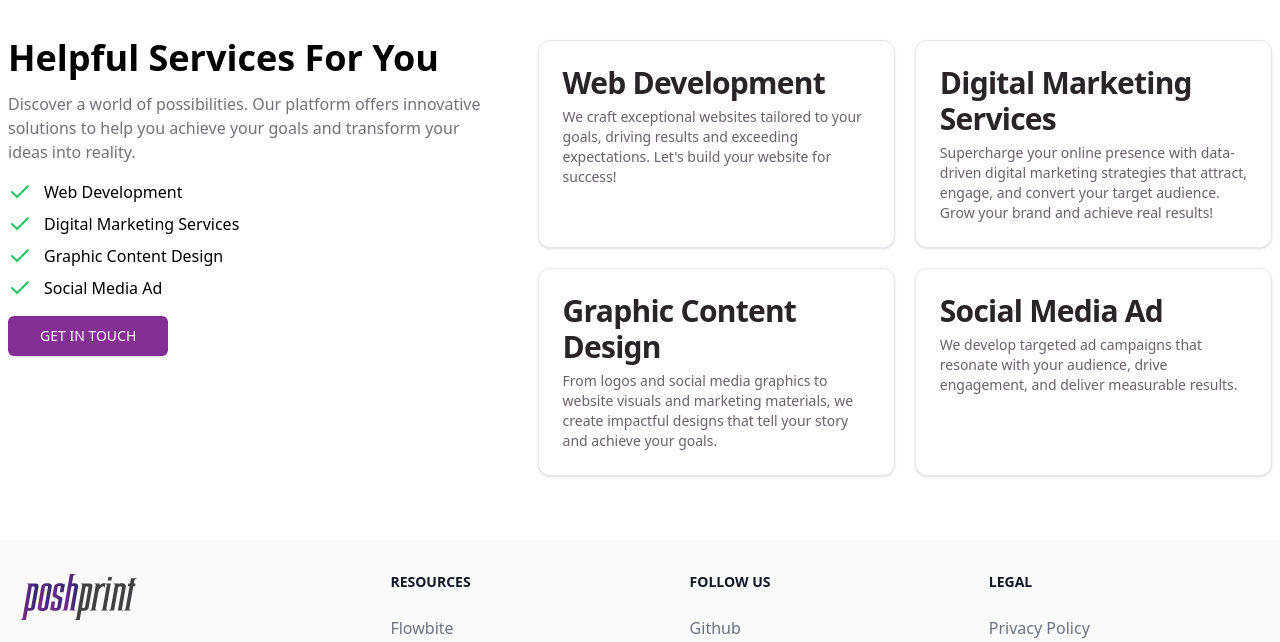
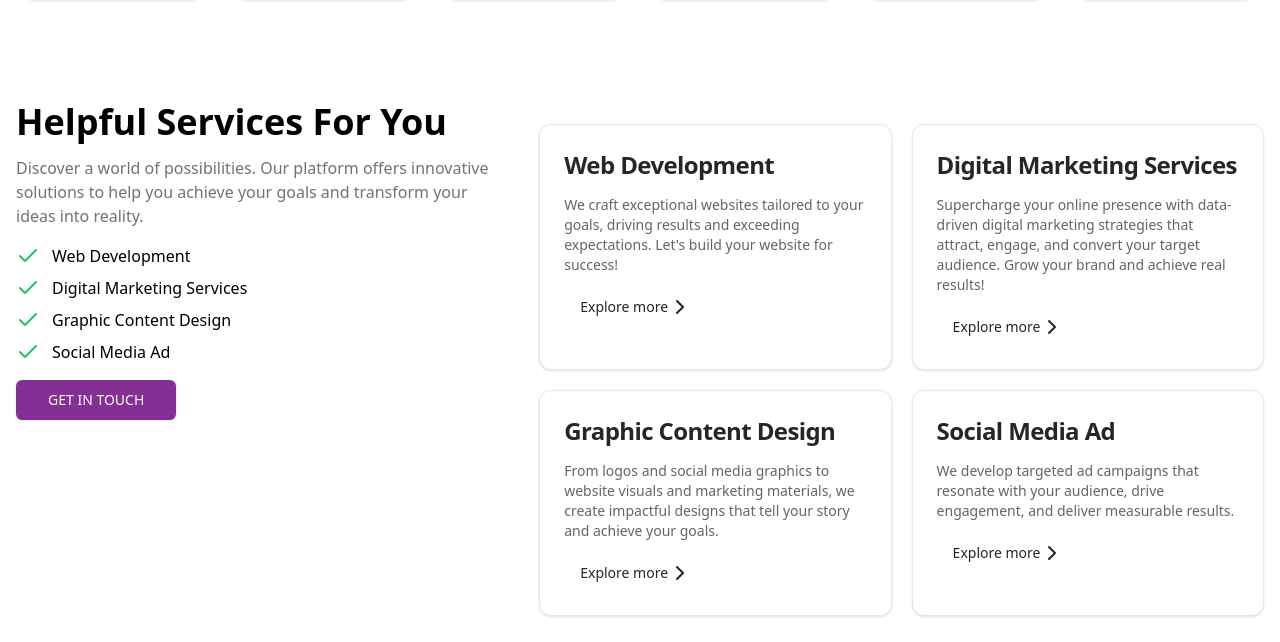
Before and after one commit to AbdurRahman1-Dev/post-print, a React (Vite) app: page / in a window 1280 px wide. Shown: the part 1100-1742 px from the top of the page. Built offline with nearby package versions, Linux system fonts and the light colour scheme.

Commit message:
services modify, hero fix

```diff
--- a/src/App.jsx
+++ b/src/App.jsx
@@ -12,7 +12,7 @@ function App() {
    <main >
      <Navbar/>
      <DiscountLabel/>
-    <div className="space-y-16">
+    <div className="space-y-24">
        <HeroSection/>
      <Categories/>
      <Services/>
--- a/src/components/home/HeroSection.jsx
+++ b/src/components/home/HeroSection.jsx
@@ -28,22 +28,20 @@ export default function HeroSection() {
               </Button> */}
             </div>
           </div>
-          <div className=" p-10 order-1 md:order-2">
+          <div className=" md:p-16 order-1 md:order-2">
 
             <Carousel  className="w-full relative">
   <CarouselContent>
     <CarouselItem>        <img
               src="https://poshprint.co/_next/image?url=https%3A%2F%2Fi.pinimg.com%2F736x%2F2f%2F0c%2F71%2F2f0c71fec63305098cf790cd8b75cbb8.jpg&w=384&q=75"
               alt="Hero Image"
-              width={500}
-              height={500}
+
               className="aspect-square overflow-hidden rounded-xl object-cover object-center relative w-full"
             /></CarouselItem>
     <CarouselItem>        <img
               src="https://poshprint.co/_next/image?url=https%3A%2F%2Fi.pinimg.com%2F564x%2F10%2F2e%2Fb2%2F102eb29ae655577b7bc12d5b9da29a74.jpg&w=384&q=75"
               alt="Hero Image"
-              width={500}
-              height={500}
+
               className="aspect-square overflow-hidden rounded-xl object-cover object-center relative w-full"
             /></CarouselItem>
 
--- a/src/components/home/Services.jsx
+++ b/src/components/home/Services.jsx
@@ -2,12 +2,12 @@ import {
   Card,
 
   CardDescription,
-
+CardFooter,
   CardHeader,
   CardTitle,
 } from "@/components/ui/card"
 import { Button } from "@/components/ui/button"
-import { Check } from "lucide-react";
+import { Check, ChevronRight } from "lucide-react";
 
 const Services = () => {
 
@@ -22,12 +22,12 @@ const Services = () => {
 
   ]
   return (
-    <section className="container mx-auto px-2 flex justify-between gap-10 items-start flex-row-reverse relative">
-              <div className="flex flex-col justify-center space-y-4 order-2 md:order-1 w-[40%] sticky top-5 left-0">
+    <section className="container mx-auto px-4 md:flex justify-between gap-10 items-start flex-row-reverse relative space-y-5">
+              <div className="flex flex-col justify-center space-y-4 order-2 md:order-1 md:w-[40%] md:sticky top-5 left-0">
             <div className="space-y-4">
-              <h1 className="text-2xl font-bold tracking-normal sm:text-3xl xl:text-4xl/none">
+              <h3 className="text-2xl font-bold tracking-normal sm:text-3xl xl:text-4xl/none">
          Helpful Services For You
-              </h1>
+              </h3>
               <p className="max-w-[600px] text-zinc-500 text-base dark:text-zinc-400">
                 Discover a world of possibilities. Our platform offers innovative solutions to help you achieve your goals and transform your ideas into reality.
               </p>
@@ -46,12 +46,17 @@ const Services = () => {
 
             </div>
           </div>
-      <div className="w-[60%] grid grid-cols-1 md:grid-cols-2 gap-5 ">
+      <div className="md:w-[60%] grid grid-cols-1 md:grid-cols-2 gap-5 ">
         {services.map((item) => ( <Card key={item.name}>
 
-  <CardHeader>
-    <CardTitle className='text-3xl'>{item.name}</CardTitle>
+  <CardHeader className='flex flex-col justify-start items-start gap-2'>
+    <CardTitle className='text-2xl'>{item.name}</CardTitle>
     <CardDescription>{item.des}</CardDescription>
+
+
+
+  <Button variant="ghost">Explore more <ChevronRight /></Button>
+
   </CardHeader>
 
 </Card>))}
```
